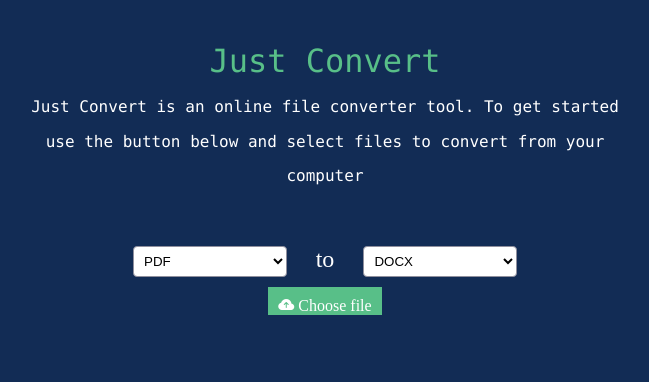
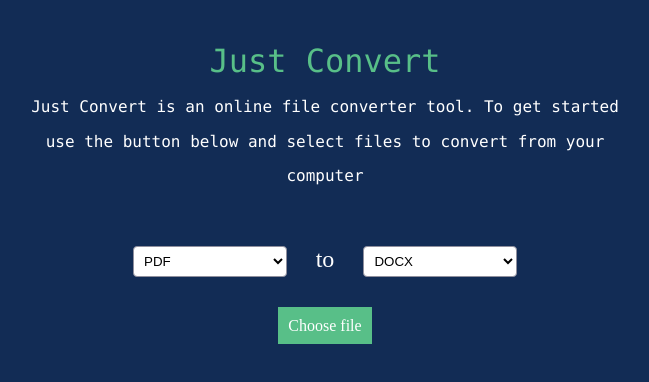
Before and after one commit to Nyelwa-Org/file-converter, a Next.js app: page / in a window 1280 px wide. Shown: the top 382 px of the page, without its empty margins (315-964 px from the left). Built offline with nearby package versions, Linux system fonts and the light colour scheme.

Commit message:
22nd March Proper arragement

```diff
--- a/pages/index.js
+++ b/pages/index.js
@@ -38,8 +38,14 @@ export default function Home() {
           </select>
         </div>
         {file ? (
-          <span>
-            <div className={styles.listFiles}>{`${file.name}`}</div>
+          <div className={styles.listBtn}>
+            <div className={styles.listFiles}>
+              {`${file.name}`}{" "}
+              <i
+                className="bi bi-x-lg"
+                style={{ color: "rgb(var(--background-end-rgb))" }}
+              ></i>
+            </div>
             <div className={styles.extraBtn}>
               <button type="" className={styles.button}>
                 Add More files
@@ -48,18 +54,14 @@ export default function Home() {
                 Convert
               </button>
             </div>
-          </span>
+          </div>
         ) : (
-          <span>
+          <div className={styles.listBtn}>
             <label htmlFor="file-upload" className={styles.button}>
-              <i
-                className="bi bi-cloud-arrow-up-fill"
-                style={{ color: "rgb(var(--background-end-rgb))" }}
-              ></i>{" "}
               Choose file
             </label>
             <input id="file-upload" type="file" onChange={handleFileChange} />
-          </span>
+          </div>
         )}
       </main>
     </>
--- a/styles/Home.module.css
+++ b/styles/Home.module.css
@@ -12,6 +12,7 @@
   color: rgb(var(--background-end-rgb));
   font-size: medium;
   cursor: pointer;
+  width: 100%;
 }
 
 .header{
@@ -48,7 +49,16 @@
   font-weight: normal;
 }
 
+.listBtn{
+  width: 30%;
+  margin: 20px;
+  text-align: center;
+}
+
 .listFiles{
+  display: flex;
+  flex-direction: row;
+  justify-content: space-between;
   color: rgb(var(--background-end-rgb));
   font-weight: normal;
   background-color: rgb(var(--foreground-rgb), .3);
@@ -59,7 +69,7 @@
   display: flex;
   flex-direction: row;
   justify-content: space-between;
-  width: 30%;
+  width: 100%;
 }
 
 .footer{
--- a/styles/globals.css
+++ b/styles/globals.css
@@ -9,6 +9,7 @@
   --primary-color: 18, 44, 85;
   --secondary-color: 88, 191, 136;
   --background-end-rgb: 255, 255, 255;
+  --orange-rgb: 242,72,34;
 
 }
 
```
